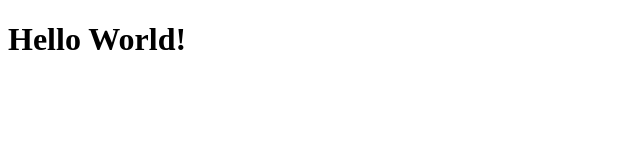
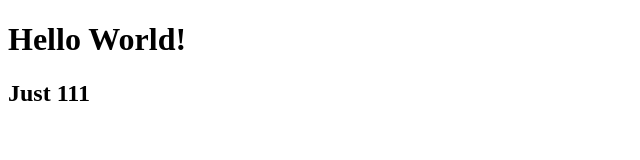
Before and after one commit to lemars23/courseJsReact, a website: page 4/index.html in a window 1280 px wide. Shown: the whole page, without its empty margins (0-640 px from the left). Drawn offline with Linux system fonts and the light colour scheme.

Commit message:
index.html new

```diff
--- a/4/index.html
+++ b/4/index.html
@@ -7,6 +7,7 @@
     </head>
     <body>
         <h1>Hello World!</h1>
+        <h2>Just 111</h2>
         <script src="js/main.js"></script>
     </body>
 </html>
```
